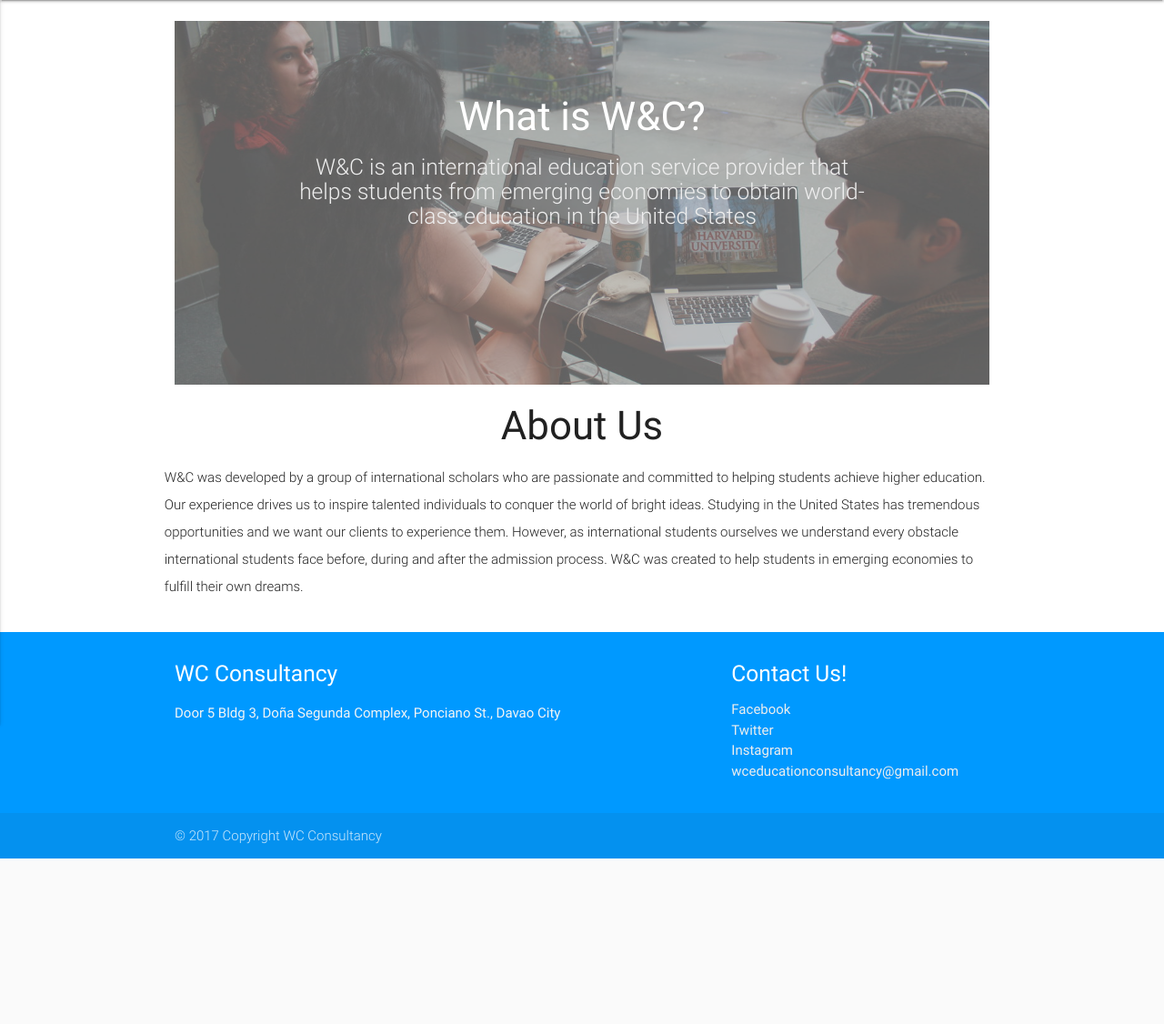
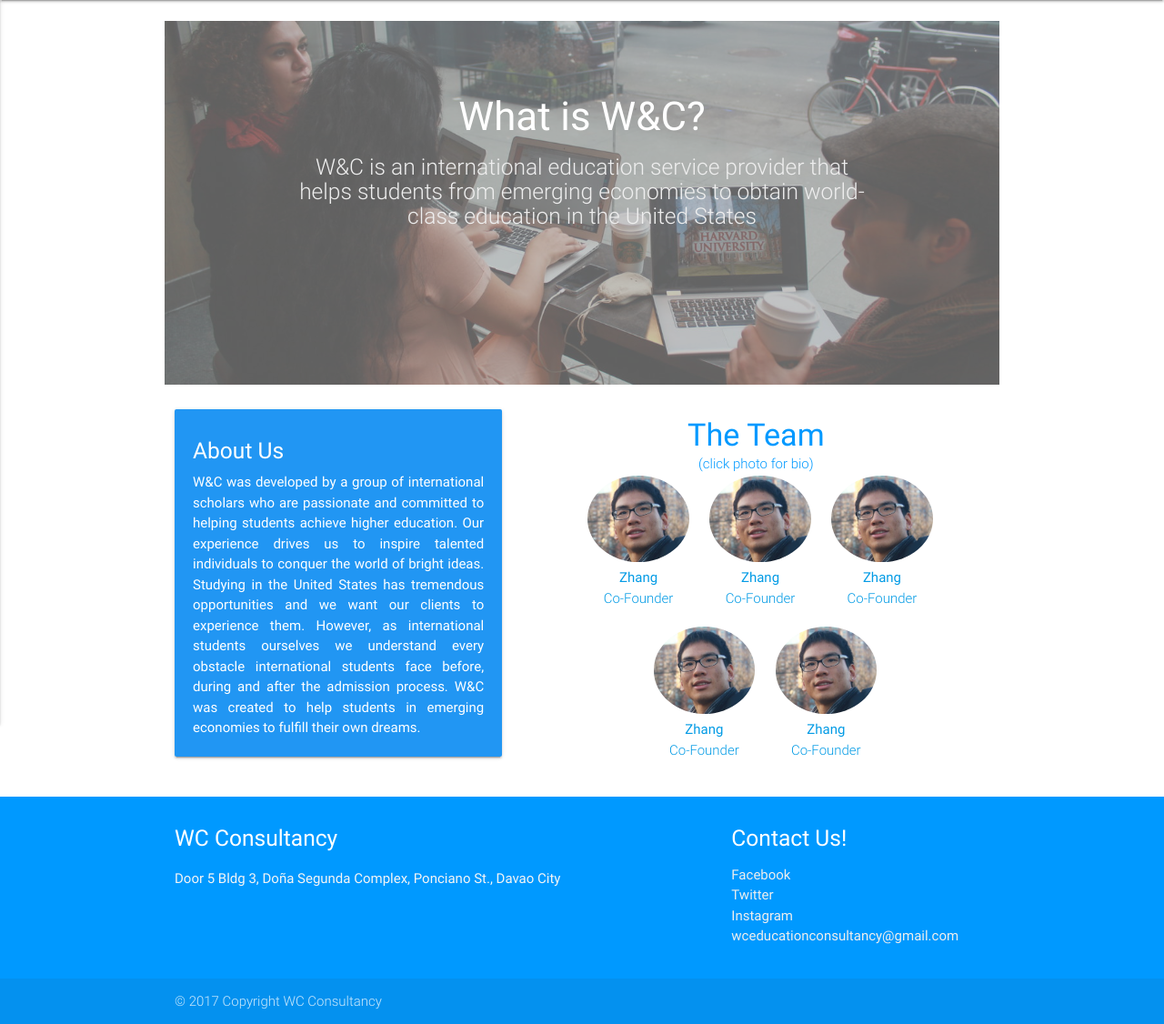
Before and after one commit to jsemearns/wc_consultancy, a Django app: page /about/ in a window 1280 px wide. Shown: the part 64-1190 px from the top of the page at 91% size. Before the commit the page ends 1008 px from the top, so only its background shows below. Run offline with Django 3.2, Linux system fonts and the light colour scheme; some libraries are stand-ins or nearby versions.

Commit message:
updated about us page

```diff
--- a/main/static/main/materialize/css/style.css
+++ b/main/static/main/materialize/css/style.css
@@ -67,6 +67,10 @@ img.logo {
     /*color: #6a969d;*/
 }
 
+.wc-bg-color {
+    background-color: #0099FF;
+}
+
 .content {
     margin-top: 15px;
 }
@@ -101,3 +105,11 @@ img.logo {
     opacity: 0.4;
     filter: alpha(opacity=40);
 }
+
+.justify-text {
+    text-align: justify;
+}
+
+.lower-team-members {
+    margin-left: 20px;
+}
--- a/main/static/main/materialize/js/init.js
+++ b/main/static/main/materialize/js/init.js
@@ -5,5 +5,7 @@
     $('.parallax').parallax();
     $('.carousel.carousel-slider').carousel({full_width: true});
     $('.slider').slider({indicators: false});
+    $('.modal').modal();
+
   }); // end of document ready
 })(jQuery); // end of jQuery name space
--- a/main/templates/about/about.html
+++ b/main/templates/about/about.html
@@ -4,6 +4,7 @@
 {% block main %}
     <div class="container">
         <br />
+        <div class="row">
             <div class="slider">
                 <ul class="slides">
                     <li>
@@ -49,9 +50,13 @@
                     </li>
                 </ul>
             </div>
-        <h3 class="center">About Us</h3>
+        </div>
         <div class="row">
-            <p class="light">
+            <div class="col s5">
+                <div class="card-panel blue">
+                    <h5 class="white-text">About Us</h5>
+                    <div style="text-align: justify">
+                        <span class="white-text">
                             W&amp;C was developed by a group of international scholars who are passionate
                             and committed to helping students achieve higher education.
                             Our experience drives us to inspire talented individuals to conquer the world of
@@ -59,7 +64,109 @@
                             our clients to experience them. However, as international students ourselves we
                             understand every obstacle international students face before, during and after the admission process.
                             W&amp;C was created to help students in emerging economies to fulfill their own dreams.
-            </p>
+                        </span>
+                    </div>
+                </div>
+            </div>
+            <div class="col s7">
+                <div class="row" style="margin-bottom: 1px">
+                    <div class="center">
+                        <h4 class="wc-color" style="margin-bottom: 1px">The Team</h4>
+                    </div>
+                </div>
+                <div class="row" style="margin-bottom: 1px">
+                    <div class="center">
+                        <span class="wc-color light">(click photo for bio)</span>
+                    </div>
+                </div>
+                <div class="row">
+                    <div class="col s1" style="margin-left: 27px"></div>
+                    <a href="#modal1">
+                        <div class="col s3">
+                            <img class="circle responsive-img" src="{% static 'main/img/zhang.png' %}">
+                            <div class="center"><span>Zhang</span></div>
+                            <div class="center"><span class="center light">Co-Founder</span></div>
+                        </div>
+                    </a>
+                    <a href="#modal2">
+                        <div class="col s3">
+                            <img class="circle responsive-img" src="{% static 'main/img/zhang.png' %}">
+                            <div class="center"><span>Zhang</span></div>
+                            <div class="center"><span class="center light">Co-Founder</span></div>
+                        </div>
+                    </a>
+                    <a href="#modal3">
+                        <div class="col s3">
+                            <img class="circle responsive-img" src="{% static 'main/img/zhang.png' %}">
+                            <div class="center"><span>Zhang</span></div>
+                            <div class="center"><span class="center light">Co-Founder</span></div>
+                        </div>
+                    </a>
+                </div>
+                <div class="row">
+                    <div class="col s3" style="margin-left: 10px"></div>
+                    <a href="#modal4">
+                    <div class="col s3">
+                        <img class="circle responsive-img" src="{% static 'main/img/zhang.png' %}">
+                        <div class="center"><span>Zhang</span></div>
+                        <div class="center"><span class="center light">Co-Founder</span></div>
+                    </div>
+                    </a>
+                    <a href="#modal5">
+                        <div class="col s3">
+                            <img class="circle responsive-img" src="{% static 'main/img/zhang.png' %}">
+                            <div class="center"><span>Zhang</span></div>
+                            <div class="center"><span class="center light">Co-Founder</span></div>
+                        </div>
+                    </a>
+                </div>
+            </div>
+        </div>
+        <!-- Modal Structure -->
+        <div id="modal1" class="modal">
+            <div class="modal-content">
+                <h4>Name Here</h4>
+                <p>{% lorem %}</p>
+            </div>
+            <div class="modal-footer">
+                <a href="#!" class=" modal-action modal-close waves-effect waves-green btn-flat">Close</a>
+            </div>
+        </div>
+        <div id="modal2" class="modal">
+            <div class="modal-content">
+                <h4>Name Here</h4>
+                <p>{% lorem %}</p>
+            </div>
+            <div class="modal-footer">
+                <a href="#!" class=" modal-action modal-close waves-effect waves-green btn-flat">Close</a>
+            </div>
+        </div>
+        <div id="modal3" class="modal">
+            <div class="modal-content">
+                <h4>Name Here</h4>
+                <p>{% lorem %}</p>
+            </div>
+            <div class="modal-footer">
+                <a href="#!" class=" modal-action modal-close waves-effect waves-green btn-flat">Close</a>
+            </div>
+        </div>
+        <div id="modal4" class="modal">
+            <div class="modal-content">
+                <h4>Name Here</h4>
+                <p>{% lorem %}</p>
+            </div>
+            <div class="modal-footer">
+                <a href="#!" class=" modal-action modal-close waves-effect waves-green btn-flat">Close</a>
+            </div>
+        </div>
+        <div id="modal5" class="modal">
+            <div class="modal-content">
+                <h4>Name Here</h4>
+                <p>{% lorem %}</p>
+            </div>
+            <div class="modal-footer">
+                <a href="#!" class=" modal-action modal-close waves-effect waves-green btn-flat">Close</a>
+            </div>
         </div>
     </div>
 {% endblock %}
```
Also changed, not shown: main/static/main/img/zhang.png (added). Lines whose indentation alone changed are shown as unchanged.
